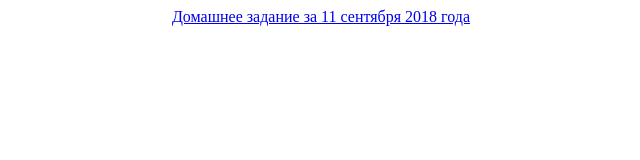
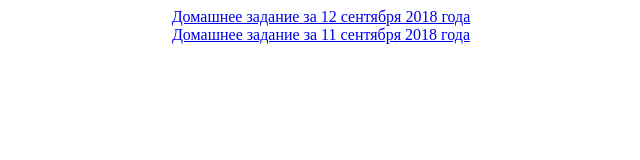
Before and after one commit to school52-11a-homework/school52-11a-homework.github.io, a plain HTML site: page index.html in a window 1280 px wide. Shown: the whole page, without its empty margins (319-959 px from the left). Drawn offline with Linux system fonts and the light colour scheme.

Commit message:
12092018_2

```diff
--- a/index.html
+++ b/index.html
@@ -10,6 +10,7 @@
 	</style>
 </head>
 <body>
+	<a href="homeworks/12092018/12092018.html" class="link">Домашнее задание за 12 сентября 2018 года</a>
 	<a href="homeworks/11092018/11092018.html" class="link">Домашнее задание за 11 сентября 2018 года</a>
 </body>
 </html>
```
